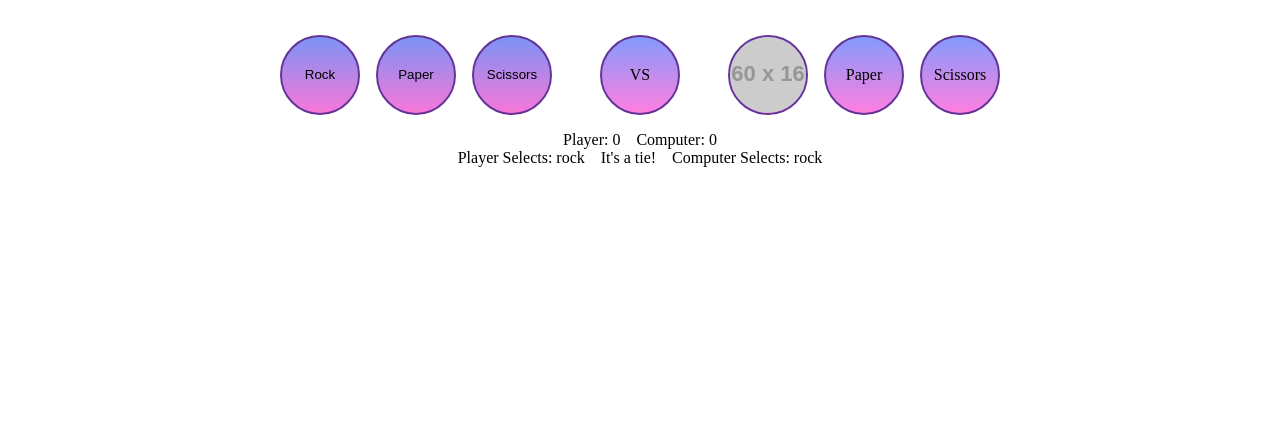
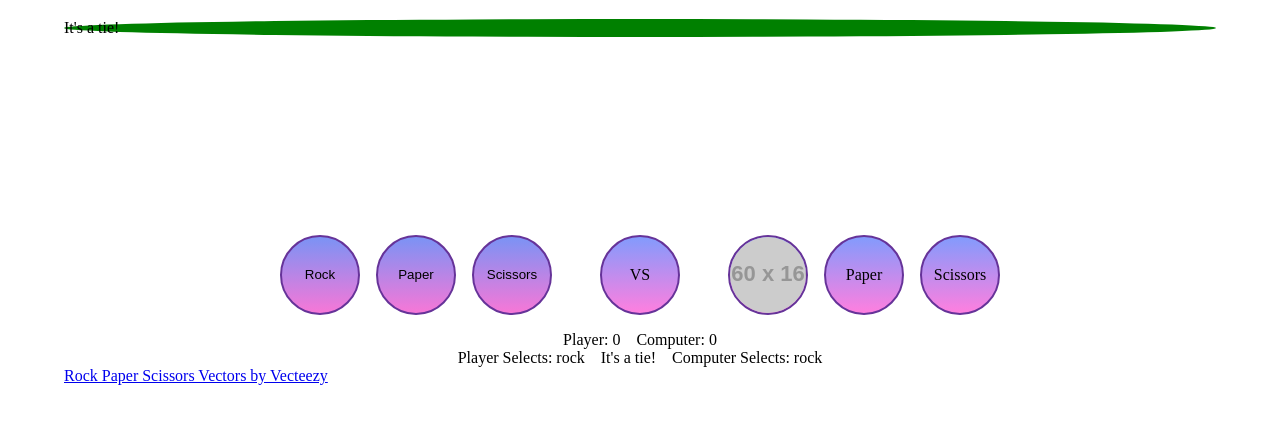
Before and after one commit to TomHergenreter/odin-rock-paper-scissors, a plain HTML site: page index.html in a window 1280 px wide. Both pictures are taken after a click on the button "Rock". Shown: the part 62-486 px from the top of the page. Drawn offline with Linux system fonts and the light colour scheme; placeholder pictures from the web are drawn by us.

Commit message:
Add animation section logic

```diff
--- a/index.html
+++ b/index.html
@@ -14,6 +14,7 @@
     </head>
     <body>
         <h1> Rock Paper Scissors</h1>
+        <div id="animation-container"></div>
         <div class="flex-center">
             <div class="button-container">
                 <button class="circle-icon" id="rock">Rock</button>
@@ -40,6 +41,7 @@
         </div>
         <div id="message-container" class="flex-center">
         </div>
+        <a href="https://www.vecteezy.com/free-vector/rock-paper-scissors">Rock Paper Scissors Vectors by Vecteezy</a>
         <script src="rock-paper-scissors.js" async defer></script>
     </body>
 </html>
--- a/rock-paper-scissors.js
+++ b/rock-paper-scissors.js
@@ -1,6 +1,8 @@
 //Odin Project - Rock, Paper, Scissors
 //Tom Hergenreter - Feb 2022
 
+
+//-------------------------Game Logic--------------------------------------
 let userWinCount = 0;
 let computerWinCount = 0;
 const buttons = document.querySelectorAll('button');
@@ -49,6 +51,8 @@ function chooseWinner(userChoice, computerChoice){
         results = "You Lose!";
     }
     document.querySelector('.round-result').textContent = results;
+    displayWinner(results);
+
 }
 
 //Update score board
@@ -77,3 +81,19 @@ function playRound(userChoice){
     updateScoreBoard();
     if(userWinCount === 5 || computerWinCount === 5) endGame();
 }
+
+//---------------------------------------Animations and UI----------------------
+
+function displayWinner(winningChoice) {
+    console.log(winningChoice);
+
+    const animationContainer = document.getElementById('animation-container');
+    const iconCheck = document.getElementById('icon');
+    iconCheck ? iconCheck.classList.add('fade-out') : console.log('test');
+    animationContainer.replaceChildren();
+    const animate = document.createElement('div');
+    animate.classList.add('winning-icon');
+    animate.id = 'icon';
+    animate.textContent = winningChoice;
+    animationContainer.append(animate);
+}
--- a/styles.css
+++ b/styles.css
@@ -57,3 +57,23 @@ h1 {
     gap: 1rem;
     flex-wrap: wrap;
 }
+
+#animation-container {
+    min-height: 200px;
+}
+
+.winning-icon {
+    background-color: green;
+    border-radius: 50% 50%;
+    opacity: 1;
+    transition: opacity 1s;
+}
+
+.fade-out {
+    animation: fadeIn 1s;
+}
+
+@keyframes fadeIn {
+    0% { opacity: 1; }
+    100% { opacity: 0; }
+  }
```
